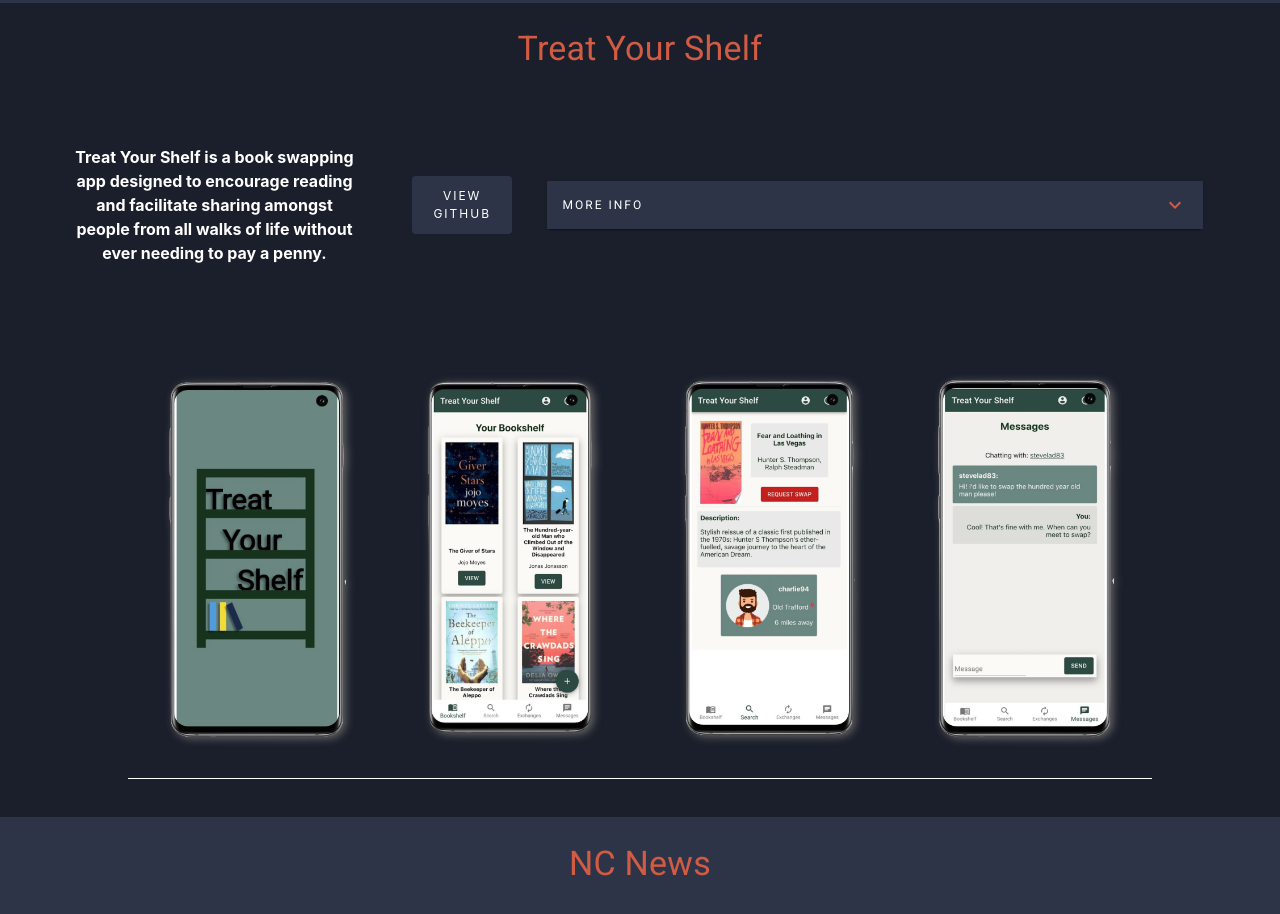
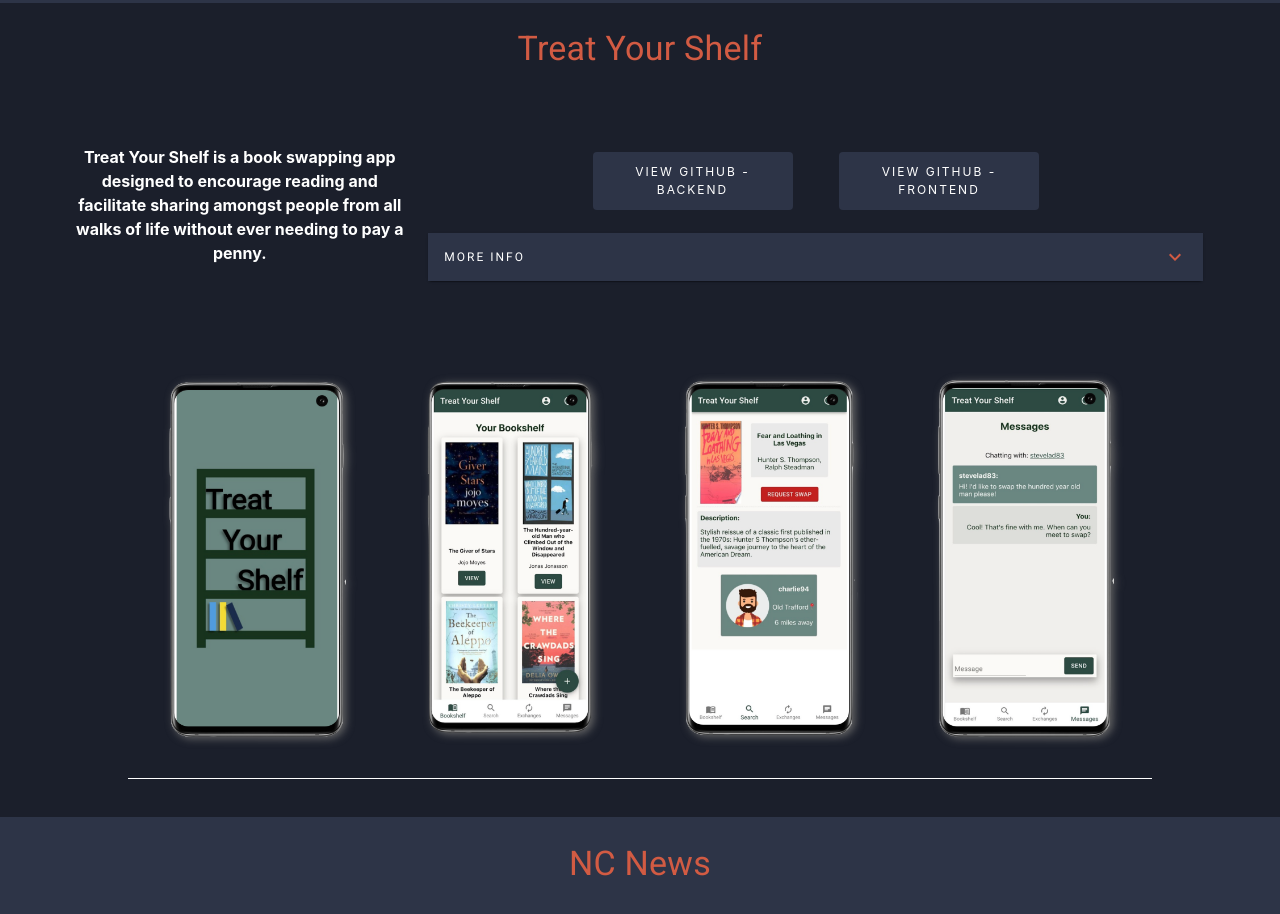
Before and after one commit to clsfoy/portfolio-website, a React (Create React App) app: page / in a window 1280 px wide. Shown: the part 1300-2214 px from the top of the page. Built offline with nearby package versions, Linux system fonts and the light colour scheme.

Commit message:
update link on git buttons

```diff
--- a/src/App.css
+++ b/src/App.css
@@ -320,6 +320,11 @@ span {
     filter: drop-shadow(3px 2px 4px #666666);
   }
 
+  .treat-git-btn {
+    /* display: flex; */
+    /* border: solid red; */
+  }
+
   .nc-img img {
     max-width: 40%;
     min-width: 150px;
--- a/src/Components/Portfolio.jsx
+++ b/src/Components/Portfolio.jsx
@@ -57,7 +57,19 @@ const Portfolio = () => {
               reading and facilitate sharing amongst people from all walks of
               life without ever needing to pay a penny.
             </Typography>
-            <p className="btn">View GitHub</p>
+            <div className="treat-git-btn">
+              <a
+                href="https://github.com/chboothby/treat-yo-shelf-BE"
+                className="btn"
+              >
+                View GitHub - Backend
+              </a>
+              <a
+                href="https://github.com/JC-co/treat-yo-shelf-fe"
+                className="btn"
+              >
+                View GitHub - Frontend
+              </a>
               <div className={classes.root}>
                 <Accordion>
                   <AccordionSummary
@@ -70,7 +82,9 @@ const Portfolio = () => {
                     aria-controls="panel1a-content"
                     id="panel1a-header"
                   >
-                  <Typography className={classes.heading}>More Info</Typography>
+                    <Typography className={classes.heading}>
+                      More Info
+                    </Typography>
                   </AccordionSummary>
                   <AccordionDetails
                     style={{ background: "#2d3447", color: "white" }}
@@ -81,21 +95,23 @@ const Portfolio = () => {
                       communities. <br></br>
                       <br></br>Users can add their unused books to a virtual
                       bookshelf through an ISBN barcode scanner, view available
-                    books in their area, then arrange a swap through an in-built
-                    messenger. <br></br>A key element of the project was using
+                      books in their area, then arrange a swap through an
+                      in-built messenger. <br></br>A key element of the project
+                      was using
                       {""}
                       <span> agile practices;</span> Kanban boards for planning,
                       daily stand-ups, ‘mobbing’ on issues as a team and
-                    <span> pair-programming.</span> We implemented technologies
-                    not covered on the course, such as{" "}
+                      <span> pair-programming.</span> We implemented
+                      technologies not covered on the course, such as{" "}
                       <span>React Hooks & Contexts</span>, React Webcam Barcode
                       Scanner, Geocode,
-                    <span> Firebase Authentication & Firestore.</span> Firebase
-                    Authentication & Firestore. We designed a restful API with
-                    Express and Postgress.
+                      <span> Firebase Authentication & Firestore.</span>{" "}
+                      Firebase Authentication & Firestore. We designed a restful
+                      API with Express and Postgress.
                     </Typography>
                   </AccordionDetails>
                 </Accordion>
+              </div>
             </div>
           </div>
 
```
Also changed, not shown: 1 other file (tests, documents, lock files or other folders). Lines whose indentation alone changed are shown as unchanged.
